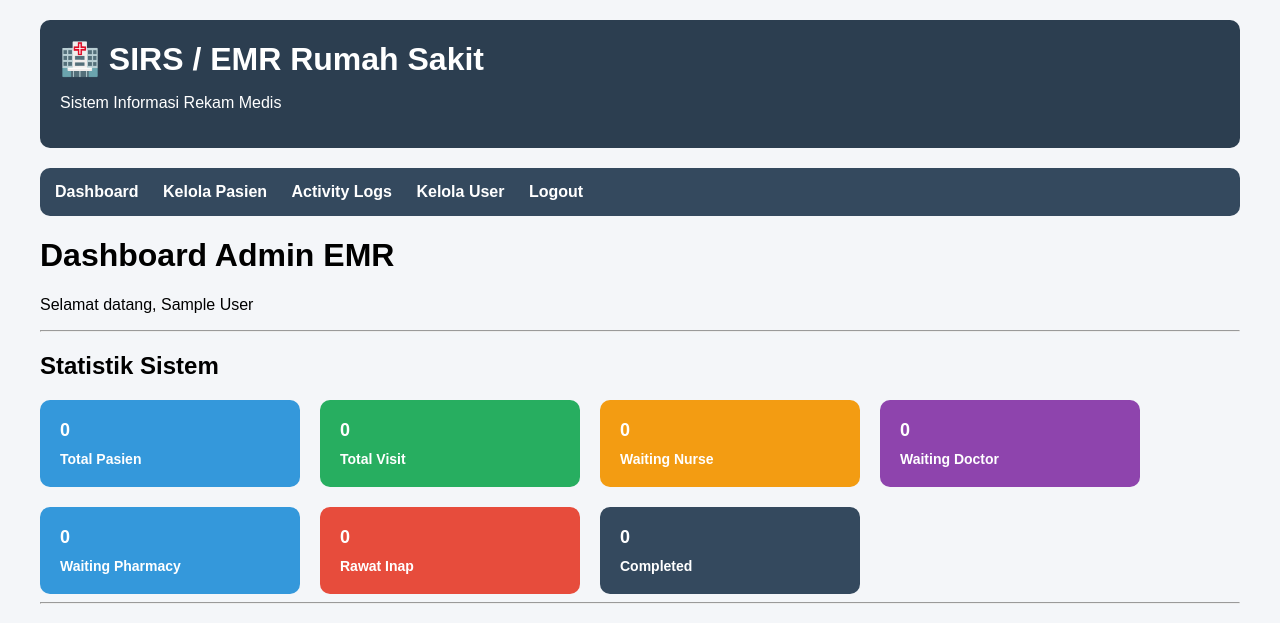
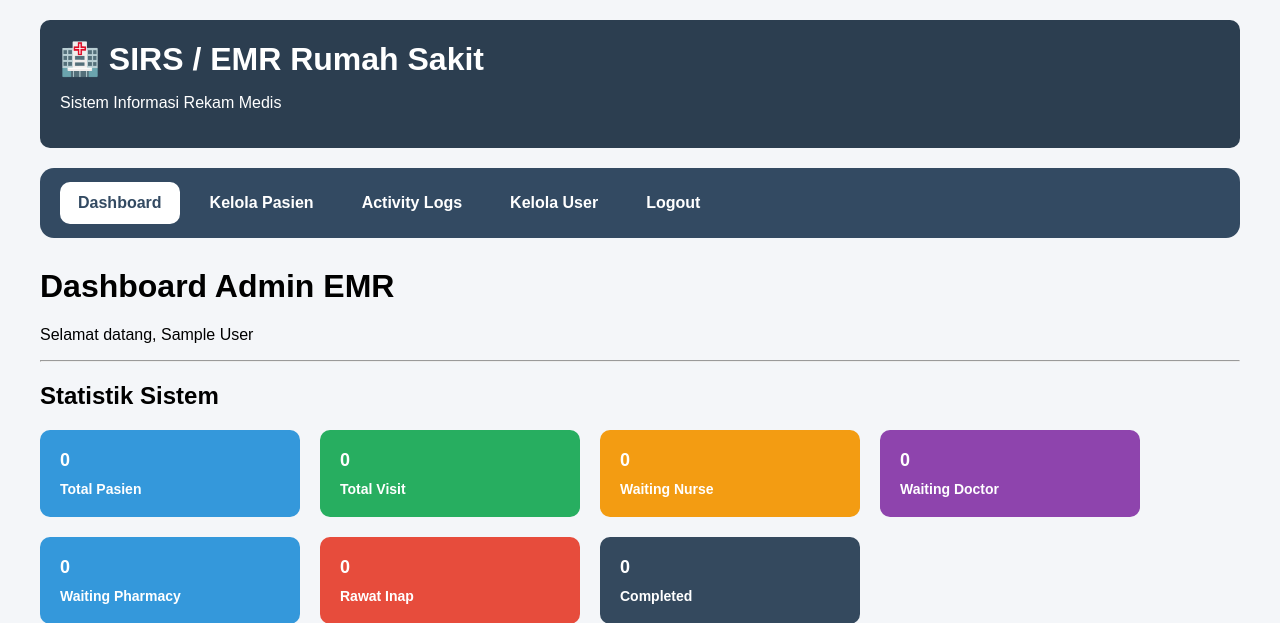
Before and after one commit to arivernando21/emr-project, a PHP site: page /modules/admin/dashboard.php in a window 1280 px wide. Shown: the top 623 px of the page. Run offline with PHP 8.4, Linux system fonts and the light colour scheme; the visitor is signed in with stand-in values (Sample User, id 1); data that the repository does not hold is empty.

Commit message:
UI navbar

```diff
--- a/assets/css/style.css
+++ b/assets/css/style.css
@@ -36,13 +36,17 @@ body {
 
 .navbar {
 
-    background: #34495e;
+    background: #334a62;
 
-    padding: 15px;
+    padding: 14px 20px;
 
-    border-radius: 10px;
+    border-radius: 14px;
 
-    margin-bottom: 20px;
+    display: flex;
+
+    gap: 12px;
+
+    margin-bottom: 30px;
 }
 
 .navbar a {
@@ -51,14 +55,25 @@ body {
 
     text-decoration: none;
 
-    margin-right: 20px;
+    padding: 12px 18px;
 
-    font-weight: bold;
+    border-radius: 10px;
+
+    font-weight: 600;
+
+    transition: 0.3s ease;
 }
 
 .navbar a:hover {
 
-    text-decoration: underline;
+    background: rgba(255,255,255,0.15);
+}
+
+.navbar a.active {
+
+    background: white;
+
+    color: #334a62;
 }
 
 .dashboard-cards {
```
Also changed, not shown: templates/navbar.php (+75 -7 lines).
